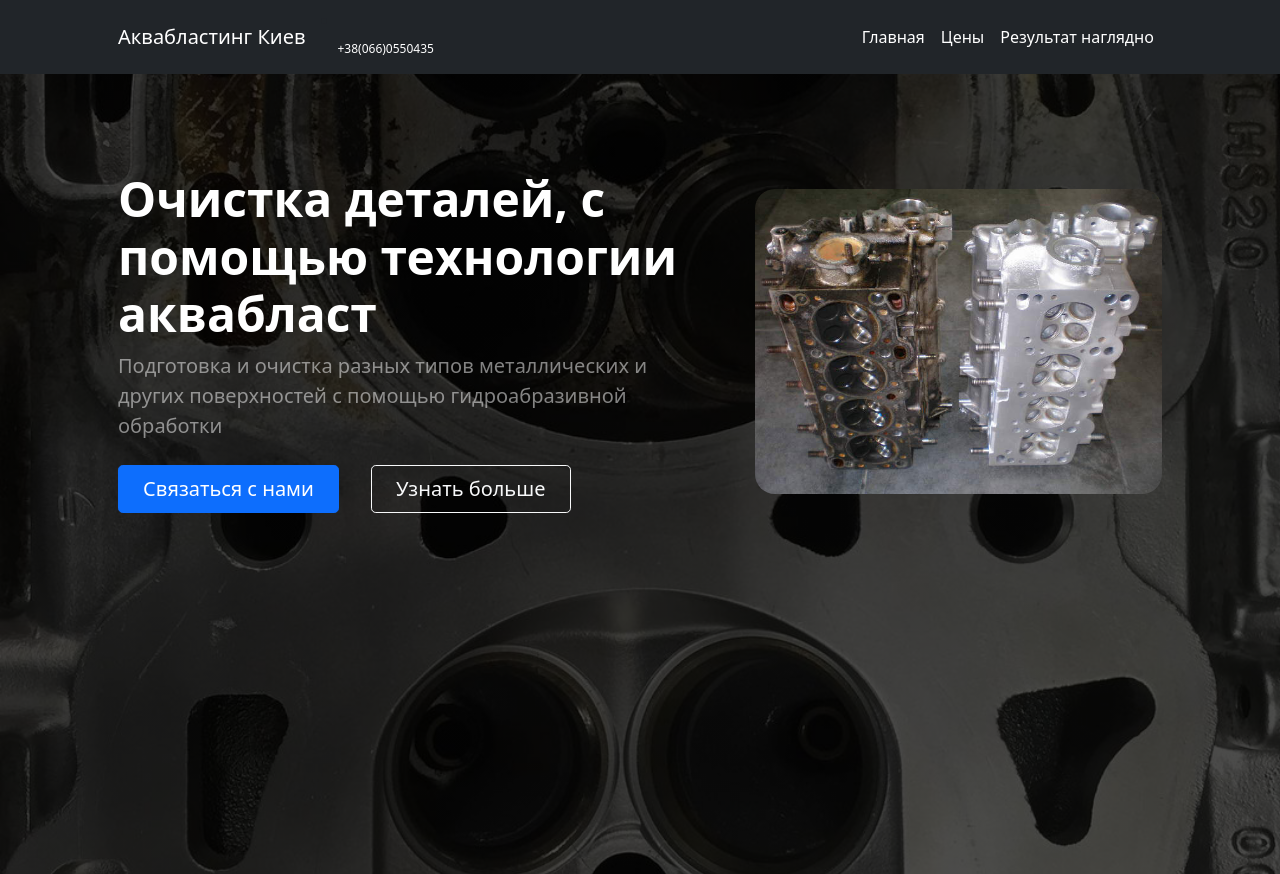
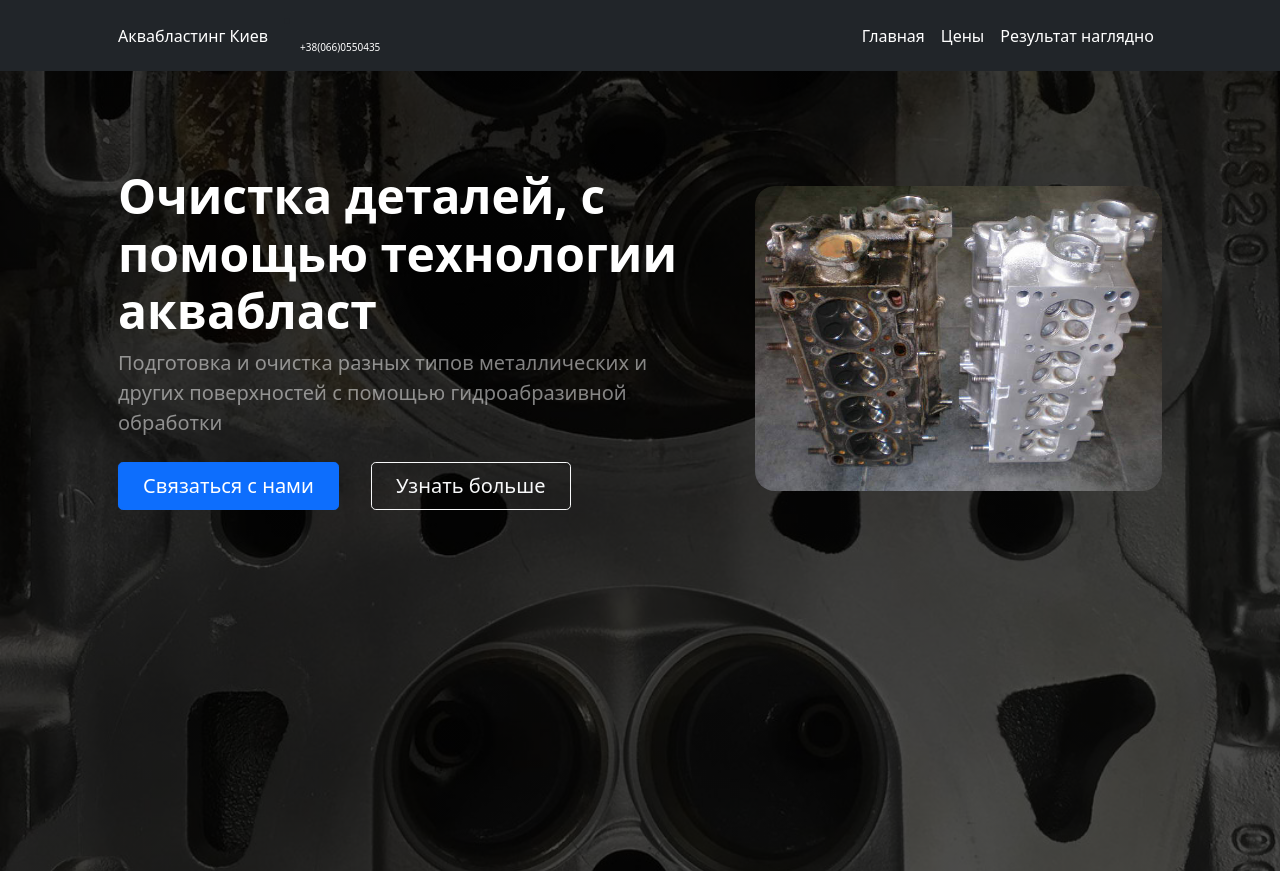
Before and after one commit to yourash/aquablasting, a plain HTML site: page index.html in a window 1280 px wide. Shown: the top 874 px of the page. Drawn offline with nearby package versions, Linux system fonts and the light colour scheme.

Commit message:
Little fixes

```diff
--- a/index.html
+++ b/index.html
@@ -18,8 +18,8 @@
             <!-- Navigation-->
             <nav class="navbar navbar-expand-lg navbar-dark bg-dark">
                 <div class="container px-5">
-                    <a class="navbar-brand" href="index.html">Аквабластинг Киев</a>
-                    <li class="nav-item"><a href="tel:380660550435" style="font-size: 12px;" class="nav-link text-white" >+38(066)0550435</a></li>
+                    <a style="font-size: 16px;"  class="navbar-brand" href="index.html">Аквабластинг Киев</a>
+                    <li class="nav-item"><a href="tel:380660550435" style="font-size: 10px;" class="nav-link text-white" >+38(066)0550435</a></li>
                     <button class="navbar-toggler" type="button" data-bs-toggle="collapse" data-bs-target="#navbarSupportedContent" aria-controls="navbarSupportedContent" aria-expanded="false" aria-label="Toggle navigation"><span class="navbar-toggler-icon"></span></button>
                     <div class="collapse navbar-collapse" id="navbarSupportedContent">
                         <ul class="navbar-nav ms-auto mb-2 mb-lg-0">
```
